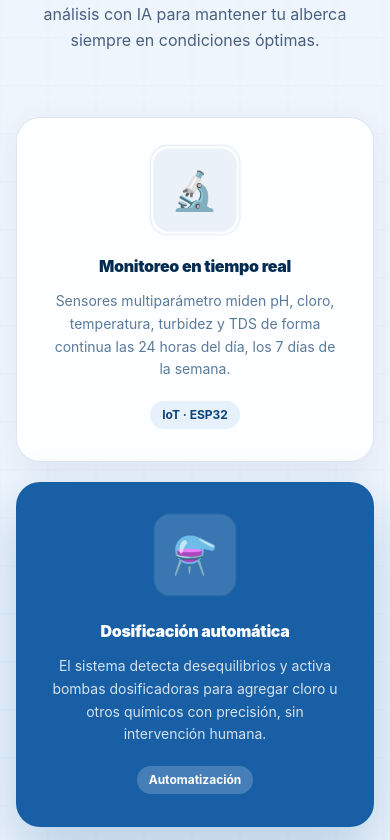
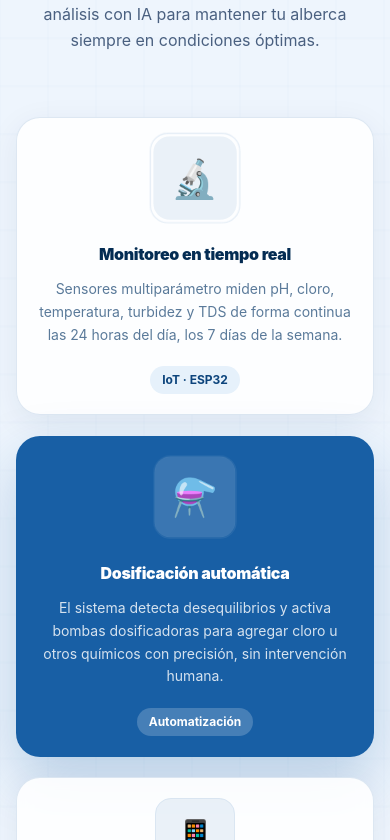
Before and after one commit to Gabriellsql/ziqua-web, a React (Vite) app: page / in a window 390 px wide. Shown: the part 3984-4824 px from the top of the page. Built offline with nearby package versions, Linux system fonts and the light colour scheme.

Commit message:
Fix mobile card sizing and responsive text layout

```diff
--- a/src/components/Servicios.jsx
+++ b/src/components/Servicios.jsx
@@ -83,7 +83,7 @@ export default function Servicios() {
         </div>
 
         {/* Cards */}
-        <div className="grid grid-cols-1 sm:grid-cols-2 lg:grid-cols-4 gap-5">
+        <div className="zyqua-mobile-grid grid grid-cols-1 sm:grid-cols-2 lg:grid-cols-4 gap-5">
           {servicios.map((s, i) => (
             <motion.div
               key={i}
@@ -92,7 +92,7 @@ export default function Servicios() {
               viewport={{ once: true }}
               transition={{ duration: 0.4, delay: 0.08 + i * 0.08 }}
               whileHover={{ y: -8 }}
-              className="rounded-3xl p-8 flex flex-col items-center text-center"
+              className="zyqua-mobile-card rounded-3xl p-8 flex flex-col items-center text-center"
               style={{
                 willChange: 'transform',
                 ...(s.featured ? {
```
